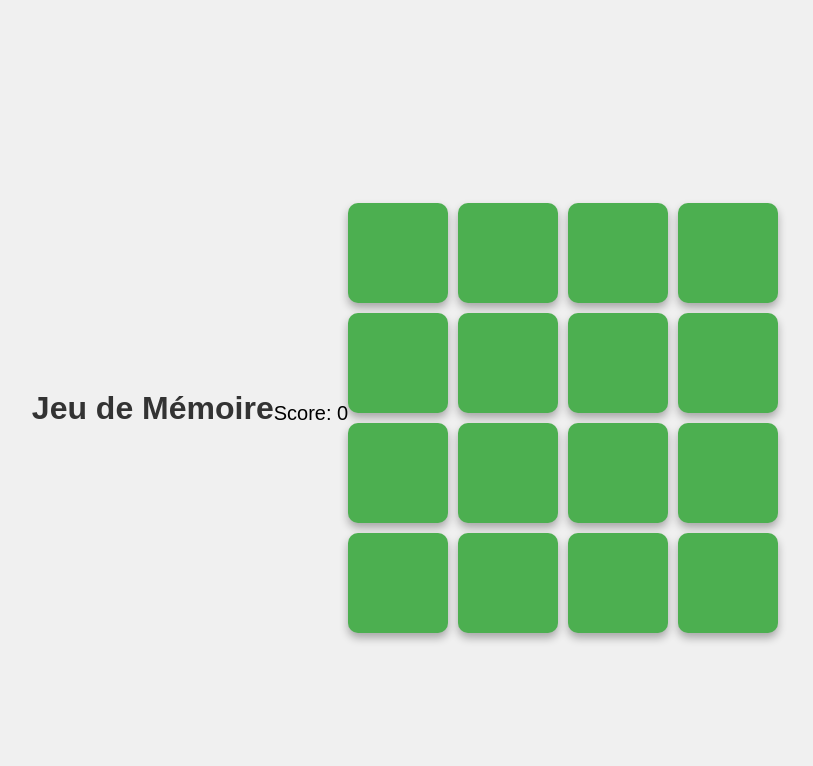
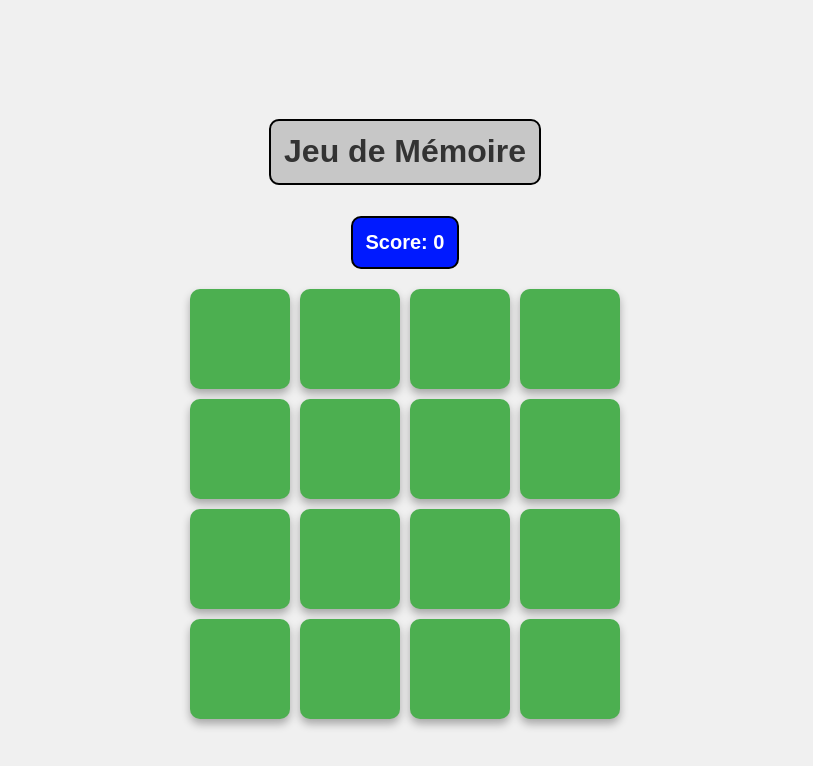
Before and after one commit to rdeloffe/memo_game, a plain HTML site: page index.html in a window 1280 px wide. Shown: the whole page, without its empty margins (235-1048 px from the left). Drawn offline with Linux system fonts and the light colour scheme.

Commit message:
change style

```diff
--- a/index.html
+++ b/index.html
@@ -5,11 +5,11 @@
     <meta name="viewport" content="width=device-width, initial-scale=1.0">
     <title>Jeu de Mémoire</title>
     <link rel="stylesheet" href="style.css">
+</head>
+<body>
     <h1>Jeu de Mémoire</h1>
     <div id="score">Score: 0</div>
     <div id="winMessage" style="display: none;">Vous avez gagné !</div>
-</head>
-<body>
     <div id="gameBoard" class="game-board"></div>
     <script src="script.js"></script>
 </body>
--- a/style.css
+++ b/style.css
@@ -1,6 +1,7 @@
 body {
     font-family: Arial, sans-serif;
     display: flex;
+    flex-direction: column;
     justify-content: center;
     align-items: center;
     height: 100vh;
@@ -10,6 +11,10 @@ body {
   h1 {
     text-align: center;
     color: #333;
+    border: 2px solid black;
+    border-radius: 10px;
+    padding: 1%;
+    background-color: rgb(199, 199, 199);
   }
 
   .game-board {
@@ -43,10 +48,20 @@ body {
   #score {
     margin-top: 10px;
     font-size: 20px;
+    font-weight: bolder;
+    color: white;
+    border: 2px solid black;
+    border-radius: 10px;
+    padding: 1%;
+    background-color: rgb(0, 26, 255);
   }
 
   #winMessage {
     margin-top: 20px;
     font-size: 24px;
-    color: green;
+    color: white;
+    border: 2px solid black;
+    border-radius: 10px;
+    padding: 1%;
+    background-color: green;
   }
```
